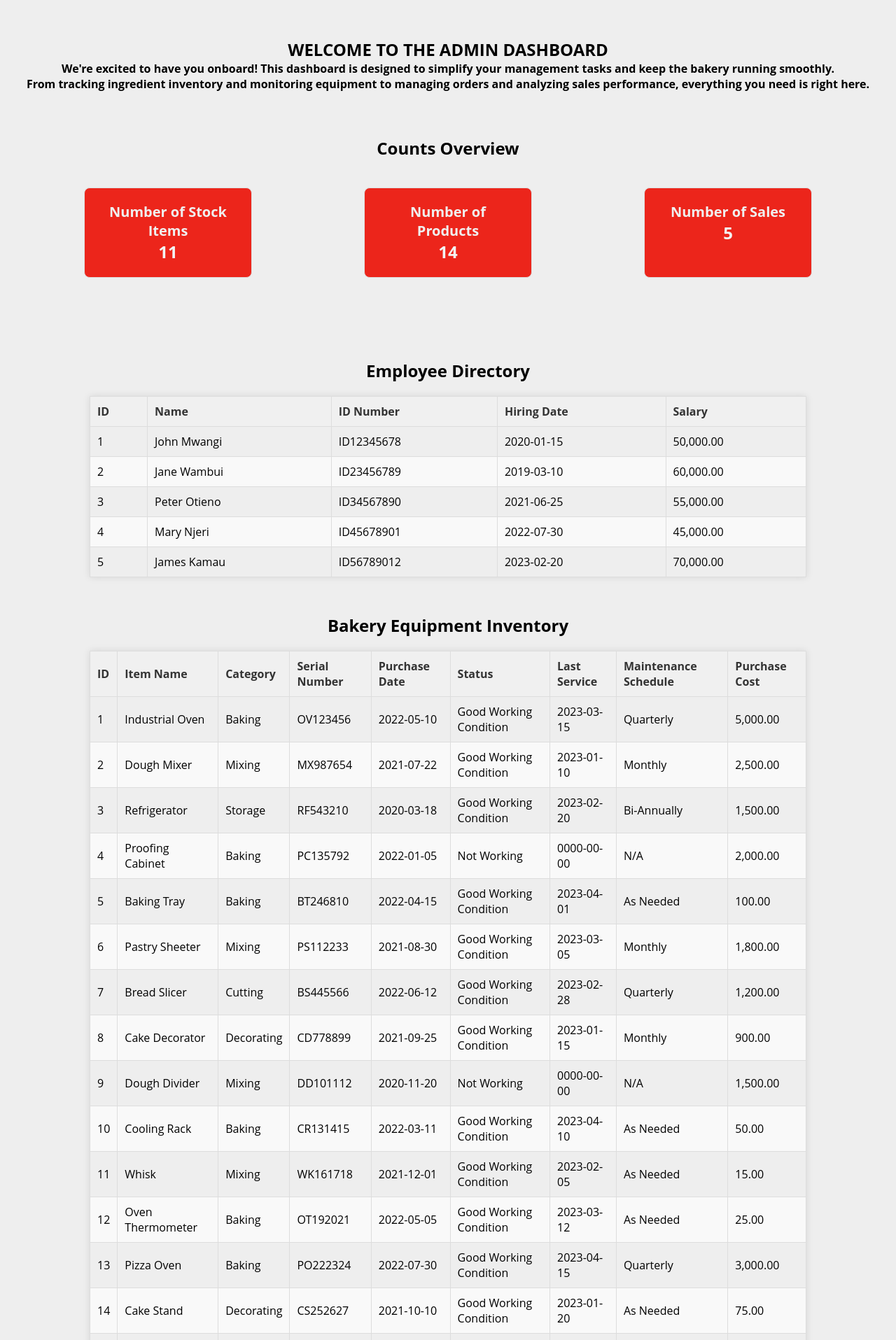
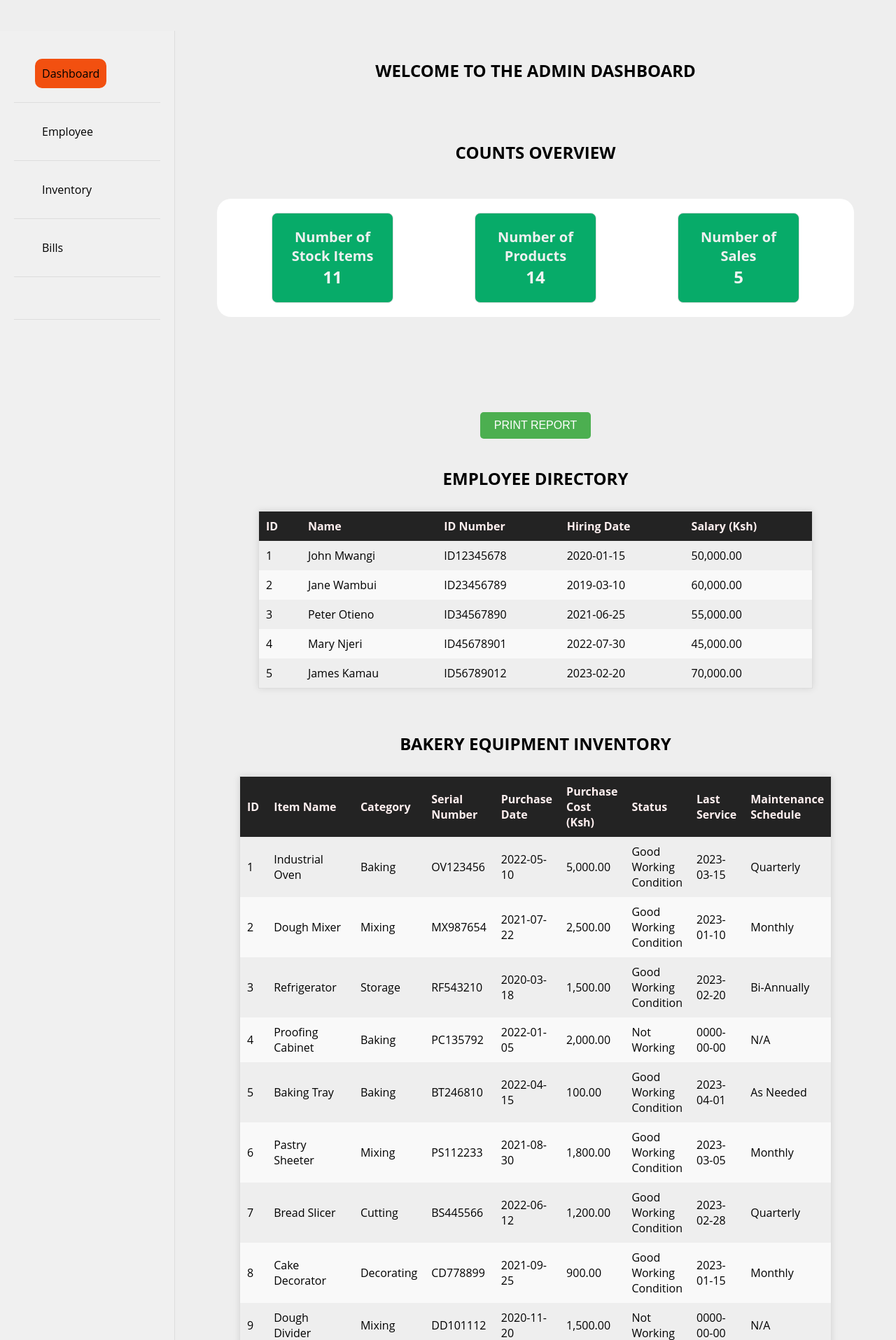
Before and after one commit to supremeroy/BMS_system, a PHP site: page /admin_dashboard.php in a window 1280 px wide. Shown: the part 80-1995 px from the top of the page at 70% size. Run offline with PHP 8.4, Linux system fonts and the light colour scheme; a user stored in the database is signed in; data comes from the database, SQL or seed files in the repository; tables that the repository leaves empty or names only in its code hold one stand-in row (values such as "Sample post").

Commit message:
"Updated admin dashboard with new layout, added monthly operational bills section, modified sales and orders pages, and made changes to CSS styles and JavaScript functions."

```diff
--- a/admin_dashboard.php
+++ b/admin_dashboard.php
@@ -26,6 +26,11 @@ $result = mysqli_query($conn, $sql);
 // Fetch bakery equipment inventory data
 $sqlEquipment = "SELECT * FROM bakery_equipment_inventory";
 $resultEquipment = mysqli_query($conn, $sqlEquipment);
+
+//fetch monthly operational bills
+$sqlBills = "SELECT * FROM monthly_operational_bills";
+$resultBills = mysqli_query($conn, $sqlBills);
+
 ?>
 
 <!DOCTYPE html>
@@ -54,12 +59,21 @@ $resultEquipment = mysqli_query($conn, $sqlEquipment);
     </nav>
     <br>
     <br>
+    <div class="dashboard">
+        <div class="sidebar">
+            <ul>
+                <li><a class="active" href="admin_dashboard.php">Dashboard</a></li>
+                <li><a href="#employee">Employee</a></li>
+                <li><a href="#equipment">Inventory</a></li>
+                <li><a href="#operational-bills">Bills</a>
+                <li>
+
+            </ul>
+        </div>
+        <div class="main-content">
             <h2 class="h2title">WELCOME TO THE ADMIN DASHBOARD
                 <br>
-        <p style="font-size: medium;">We're excited to have you onboard! This dashboard is
-            designed to simplify your management tasks and keep the bakery running smoothly.<br>From tracking ingredient
-            inventory and monitoring equipment to managing orders and analyzing sales performance, everything you need
-            is right here.</p>
+
             </h2>
 
             <br><br>
@@ -81,15 +95,22 @@ $resultEquipment = mysqli_query($conn, $sqlEquipment);
             <br>
             <br>
             <br>
+            <div class="print-button-container">
+                <button class="print" onclick="printTable()">
+                    PRINT REPORT
+                </button>
+            </div>
+            <section id="employee">
                 <h2 class="h2title">Employee Directory</h2>
+
                 <table>
                     <thead>
                         <tr>
                             <th>ID</th>
                             <th>Name</th>
                             <th>ID Number</th>
-                <th>Hiring Date</th>
-                <th>Salary</th>
+                            <th>Hiring Date
+                            <th>Salary (Ksh)</th>
                         </tr>
                     </thead>
                     <tbody>
@@ -113,8 +134,9 @@ $resultEquipment = mysqli_query($conn, $sqlEquipment);
             ?>
                     </tbody>
                 </table>
-
+            </section>
             <br>
+            <section id="equipment">
                 <h2 class="h2title">Bakery Equipment Inventory</h2>
                 <table>
                     <thead>
@@ -124,10 +146,11 @@ $resultEquipment = mysqli_query($conn, $sqlEquipment);
                             <th>Category</th>
                             <th>Serial Number</th>
                             <th>Purchase Date</th>
+                            <th>Purchase Cost (Ksh)</th>
+
                             <th>Status</th>
                             <th>Last Service</th>
                             <th>Maintenance Schedule</th>
-                <th>Purchase Cost</th>
                         </tr>
                     </thead>
                     <tbody>
@@ -139,11 +162,11 @@ $resultEquipment = mysqli_query($conn, $sqlEquipment);
                     echo "<td>" . $row["item_name"] . "</td>";
                     echo "<td>" . $row["category"] . "</td>";
                     echo "<td>" . $row["serial_no"] . "</td>";
-                    echo "<td>" . $row["purchase_date"] . "</td>";
+                    echo "<td>" . $row["purchase_date"] . "</td>";                    echo "<td>" . number_format($row["purchase_cost"], 2) . "</td>";
+
                     echo "<td>" . $row["status"] . "</td>";
                     echo "<td>" . $row["last_service"] . "</td>";
                     echo "<td>" . $row["maintenance_schedule"] . "</td>";
-                    echo "<td>" . number_format($row["purchase_cost"], 2) . "</td>";
                     echo "</tr>";
                 }
             } else {
@@ -152,8 +175,59 @@ $resultEquipment = mysqli_query($conn, $sqlEquipment);
             ?>
                     </tbody>
                 </table>
+            </section>
 
 
+            <section id="operational-bills">
+                <h2 class="h2title">Monthly Operational Bills</h2>
+                <table>
+                    <thead>
+                        <tr>
+                            <th>ID</th>
+                            <th>Month</th>
+                            <th>Year</th>
+                            <th>Electricity Bill (Ksh)</th>
+                            <th>Water Bill (Ksh)</th>
+                            <th>Rent (Ksh)</th>
+                            <th>Salaries (Ksh)</th>
+                            <th>Other Expenses (Ksh)</th>
+                            <th>Total (Ksh)</th>
+                        </tr>
+                    </thead>
+                    <tbody>
+                        <?php
+
+            if (mysqli_num_rows($resultBills) > 0) {
+                while($row = mysqli_fetch_assoc($resultBills)) {
+                    echo "<tr>";
+                    echo "<td>" . $row["id"] . "</td>";
+                    echo "<td>" . $row["month"] . "</td>";
+                    echo "<td>" . $row["year"] . "</td>";
+                    echo "<td>" . number_format($row["electricity_bill"], 2) . "</td>";
+                    echo "<td>" . number_format($row["water_bill"], 2) . "</td>";
+                    echo "<td>" . number_format($row["rent"], 2) . "</td>";
+                    echo "<td>" . number_format($row["salaries"], 2) . "</td>";
+                    echo "<td>" . number_format($row["other_expenses"], 2) . "</td>";
+                    echo "<td>" . number_format($row["total"], 2) . "</td>";
+                    echo "</tr>";
+                }
+            } else {
+                echo "<tr><td colspan='9'>No bills found.</td></tr>";
+            }
+            ?>
+                    </tbody>
+                </table>
+            </section>
+
+
+
+            <script>
+            function printTable() {
+                window.print();
+            }
+            </script>
+        </div>
+    </div>
 </body>
 
 </html>
--- a/orders.php
+++ b/orders.php
@@ -107,7 +107,7 @@ if (isset($_GET['message'])) {
                                 <td>{$row['cake_type']}</td>
                                 <td>{$row['cake_description']}</td>
                                 <td>{$row['created_at']}</td> <td>{$row['date_needed']}</td>
-                                  <td>
+                       <td>
                         <a href='delete_order.php?delete_id={$row['id']}' class='delete-link' style='color: #ffffff;
   background-color: crimson;
   border-radius: 5px;
--- a/script.js
+++ b/script.js
@@ -63,3 +63,8 @@ function calculateChange() {
   // Calculate change
   changeInput.value = (amountGiven - totalSale).toFixed(2);
 }
+
+
+function printTable() {
+  window.print();
+}
--- a/style.css
+++ b/style.css
@@ -1,5 +1,3 @@
-@import url("https://fonts.googleapis.com/css2?family=Poppins:wght@100;200;300;400;500;600&display=swap");
-
 * {
   padding: 0;
   margin: 0;
@@ -11,6 +9,7 @@
 body {
   overflow-x: hidden;
   font-family: "Open Sans", sans-serif;
+
   background: #eee;
 }
 
@@ -162,6 +161,8 @@ login-button.cta:hover {
 .h2title {
   text-align: center;
   margin: 10px;
+  padding: 10px;
+  text-transform: uppercase;
 }
 .form-container {
   min-height: 80vh;
@@ -260,20 +261,20 @@ table {
 }
 th,
 td {
-  border: 1px solid #ddd;
   padding: 10px;
   text-align: left;
 }
 th {
-  background-color: #f0f0f0;
+  background-color: #232323;
   font-weight: bold;
-  color: #333;
+  color: #fff0f0;
 }
 tr:nth-child(even) {
   background-color: #f9f9f9;
 }
 tr:hover {
-  background-color: #f2f2f2;
+  background-color: #777777;
+  color: white;
 }
 
 /***** PRINT RECEIPT *****/
@@ -285,16 +286,21 @@ tr:hover {
   display: flex;
   justify-content: space-around;
   margin: 40px;
+  border-radius: 20px;
+  background: #ffffff;
+  padding: 20px;
+  border-color: #000000;
 }
 .stat-item {
-  background-color: #ec251b;
+  background-color: #07ab69;
   border: 1px solid #ddd;
   border-radius: 8px;
   padding: 20px;
   text-align: center;
   width: 20%;
-  width: 20%;/* Adjust width as needed */
+  width: 20%;
 }
+
 .stat-item h3 {
   margin: 0;
   font-size: 20px;
@@ -303,7 +309,7 @@ tr:hover {
 .stat-item p {
   font-size: 24px;
   font-weight: bold;
-  color: #f4f4f4; /* Bootstrap primary color */
+  color: #f4f4f4;
 
 }
 
@@ -321,6 +327,77 @@ tr:hover {
 
 .delete-link:hover {
   color: white;
-  background-color: red;
+  background-color: rgb(47, 0, 105);
+  font-size: medium;
 }
 /***** End DELETE LINK *****/
+
+
+/***** PRINT REPORTS *****/
+
+.print-button-container {
+  display: flex;
+  justify-content: center;
+  margin: 20px;
+  padding: 10px;
+}
+
+.print{
+padding: 10px 20px;
+background-color: #4CAF50;
+color: white;
+border: none;
+border-radius: 5px;
+cursor: pointer;
+font-size: 16px;
+}
+
+.print:hover{
+background-color: #ec251b;
+font-size: medium;
+transition: 1s;
+font-size: 20px;
+}
+/***** End PRINT REPORTS *****/
+
+/***** SIDE DASHBOARD *****/
+
+.dashboard {
+  display: flex;
+  flex-wrap: wrap;
+  justify-content: center;
+}
+
+.sidebar {
+
+  width: 250px;
+  background-color: #f0f0f0;
+  padding: 20px;
+  border-right: 1px solid #ddd;
+}
+
+.sidebar ul {
+  list-style: none;
+  padding: 0;
+  margin: 0;
+}
+
+.sidebar li {
+  padding: 30px;
+  border-bottom: 1px solid #ddd;
+}
+
+.sidebar li a {
+  text-decoration: none;
+  color: #000000;
+  padding: 10px;
+}
+
+.sidebar li a:hover {
+  color: #fbfbfb;
+}
+.main-content {
+  width: calc(100% - 250px);
+  padding: 20px;
+}
+/***** End SIDE DASHBOARD *****/
```
Also changed, not shown: sales.php (+3 -5 lines). Lines whose indentation alone changed are shown as unchanged.
